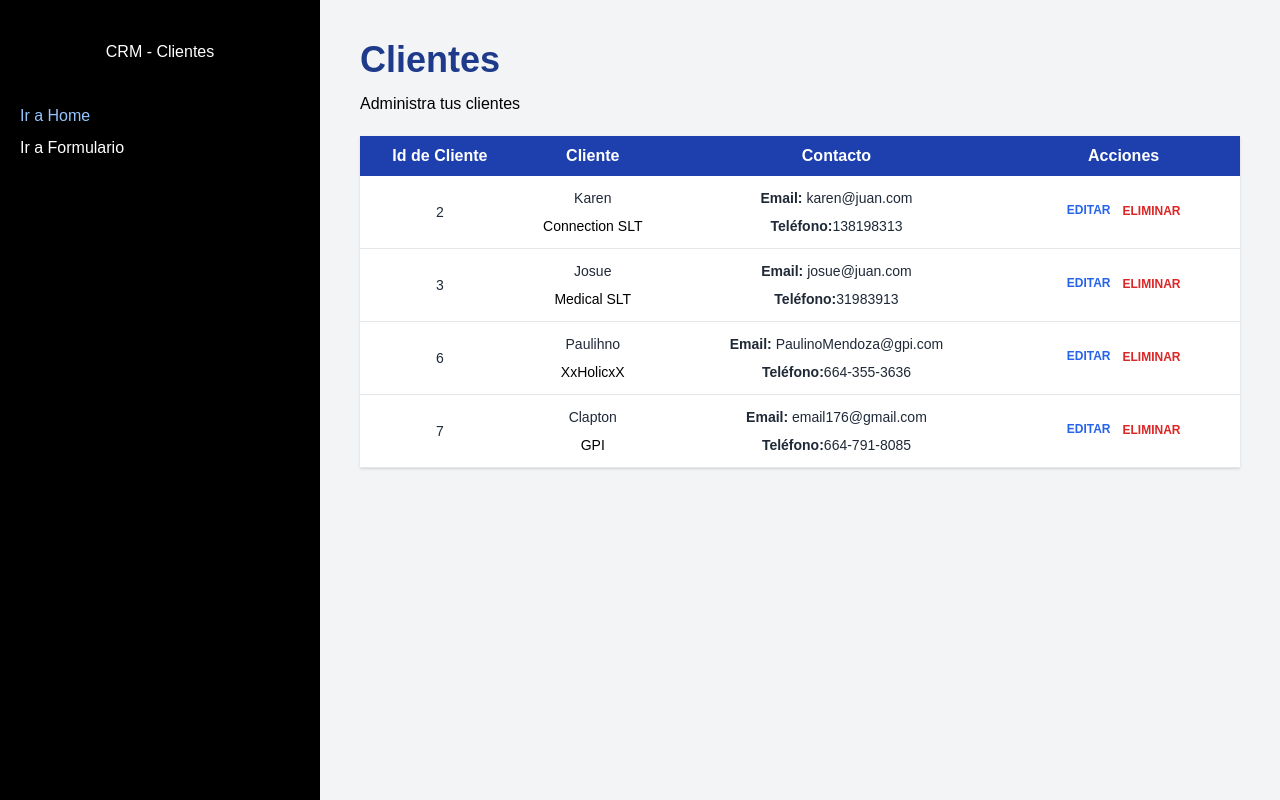
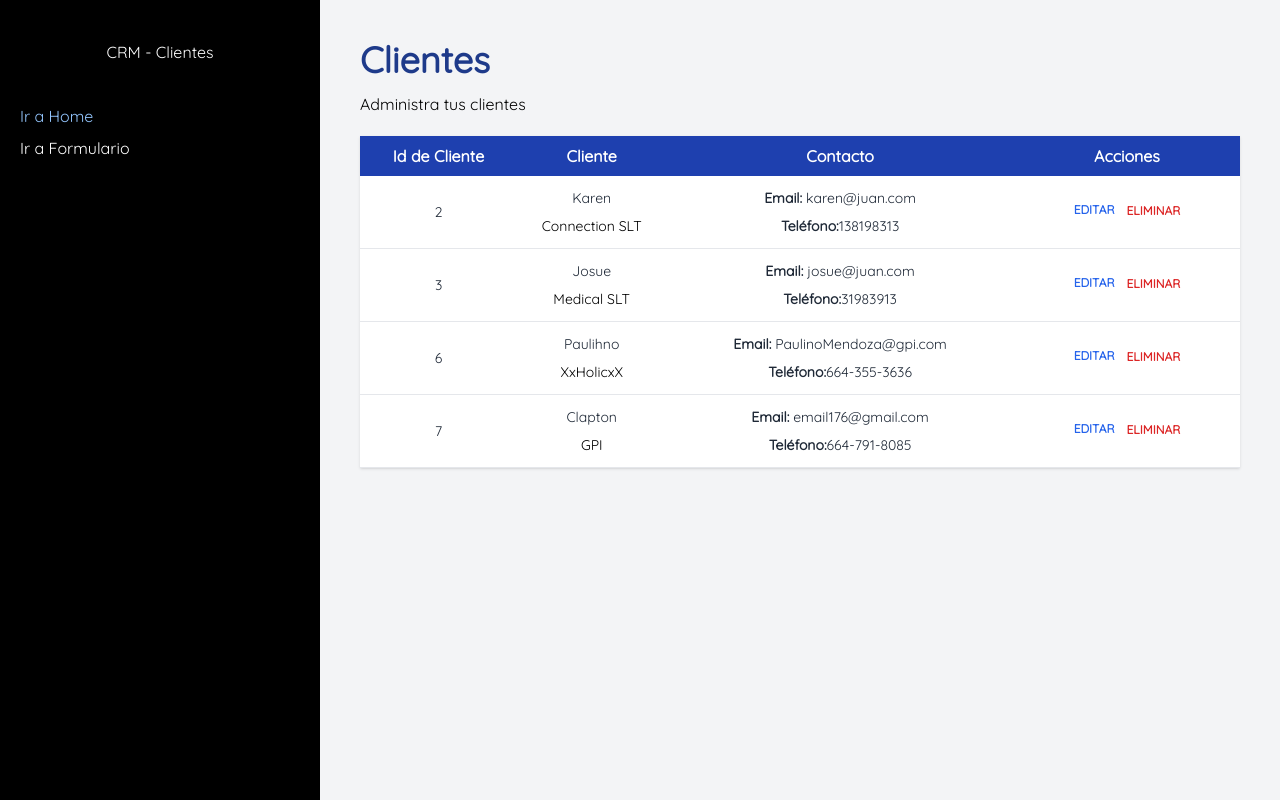
Before and after one commit to AntonioIB9D/Crm-Clients, a React (Vite) app: page / in a window 1280 px wide. Built offline with nearby package versions, Linux system fonts and the light colour scheme; data requests are answered from the project's data file.

Commit message:
Font fix v5.4 Pre-Final

```diff
--- a/src/index.css
+++ b/src/index.css
@@ -2,7 +2,12 @@
 @tailwind components;
 @tailwind utilities;
 
-@import './font/font.css';
+@font-face {
+  font-family: 'Quicksand';
+  src: url('./font/Quicksand.ttf') format('truetype');
+  font-weight: normal;
+  font-style: normal;
+}
 
 body {
   font-family: 'Quicksand', sans-serif;
```
